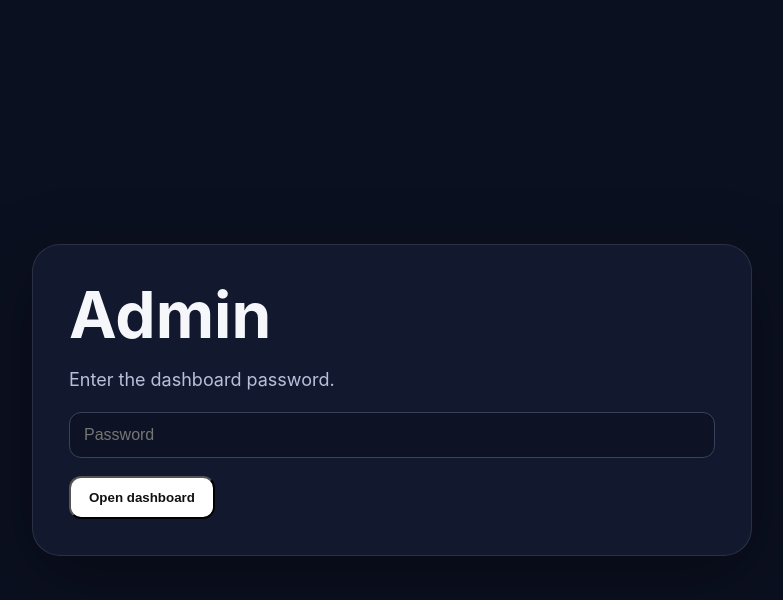
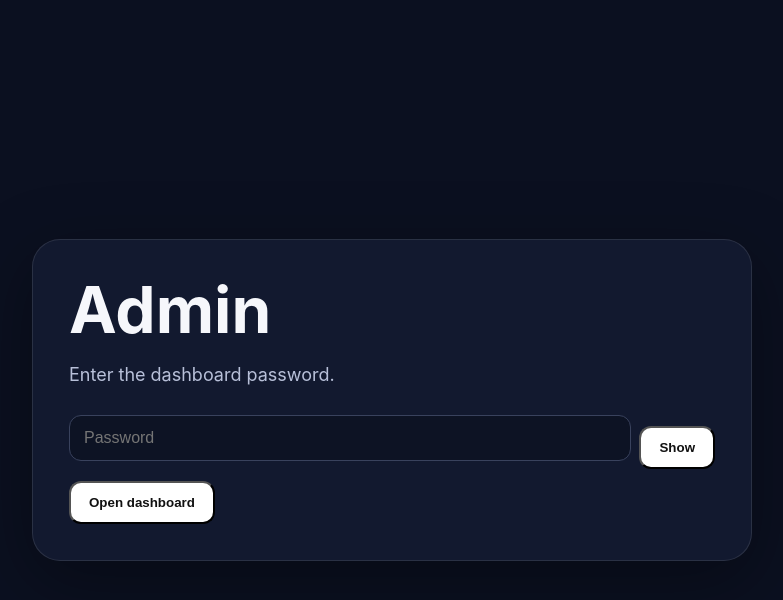
Before and after one commit to rachitskofficial-tech/treasure-hunt-server, a Flask app: page /admin/login in a window 1280 px wide. Shown: the top 600 px of the page, without its empty margins (248-1031 px from the left). Run offline with Flask 3, Linux system fonts and the light colour scheme.

Commit message:
Add show hide password control to admin login

```diff
--- a/templates/login.html
+++ b/templates/login.html
@@ -1,5 +1,23 @@
 {% extends 'base.html' %}{% block content %}
 <h1>Admin</h1><p>Enter the dashboard password.</p>
-<form method="post"><input class="input" type="password" name="password" placeholder="Password" required><button class="btn" type="submit">Open dashboard</button></form>
+<form method="post">
+  <div class="password-wrap" style="display:flex;gap:8px;align-items:center">
+    <input id="admin-password" class="input" style="flex:1" type="password" name="password" placeholder="Password" autocomplete="current-password" required>
+    <button class="btn" type="button" id="toggle-password" aria-label="Show password" aria-pressed="false">Show</button>
+  </div>
+  <button class="btn" type="submit" style="margin-top:12px">Open dashboard</button>
+</form>
 {% if error %}<p class="error">{{ error }}</p>{% endif %}
+<script>
+const passwordInput = document.getElementById('admin-password');
+const toggleButton = document.getElementById('toggle-password');
+
+toggleButton.addEventListener('click', () => {
+  const visible = passwordInput.type === 'text';
+  passwordInput.type = visible ? 'password' : 'text';
+  toggleButton.textContent = visible ? 'Show' : 'Hide';
+  toggleButton.setAttribute('aria-label', visible ? 'Show password' : 'Hide password');
+  toggleButton.setAttribute('aria-pressed', String(!visible));
+});
+</script>
 {% endblock %}
```
